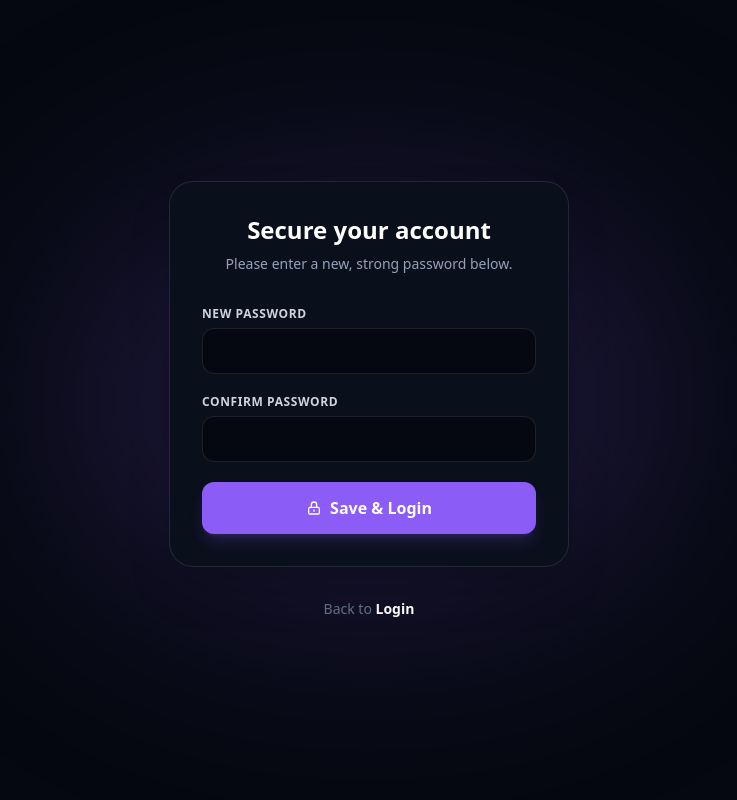
After one commit to profitsai/dropflow-landing, a Flask app: page /reset-password in a window 1280 px wide. The commit adds this page. Shown: the whole page, without its empty margins (271-1008 px from the left). Run offline with Flask 3, Linux system fonts and the light colour scheme; some libraries are stand-ins or nearby versions.

Commit message:
Wire Flask-Login auth flow and protect internal routes

```diff
--- a/app.py
+++ b/app.py
@@ -1,58 +1,196 @@
-from flask import Flask, render_template
+import os
+
+from dotenv import load_dotenv
+from flask import Flask, redirect, render_template, request, url_for
+from flask_login import (
+    LoginManager,
+    current_user,
+    login_required,
+    login_user,
+    logout_user,
+)
+from flask_migrate import Migrate
+from werkzeug.security import check_password_hash, generate_password_hash
+
+from models import User, db
+
+
+load_dotenv()
 
 app = Flask(__name__)
+app.config["SECRET_KEY"] = os.getenv("SECRET_KEY", "dev-secret-change-me")
+app.config["SQLALCHEMY_DATABASE_URI"] = os.getenv(
+    "SQLALCHEMY_DATABASE_URI", "sqlite:///dropflow.db"
+)
+app.config["SQLALCHEMY_TRACK_MODIFICATIONS"] = False
 
 
-@app.route('/')
-def index():
-    return render_template('index.html')
+db.init_app(app)
+login_manager = LoginManager(app)
+login_manager.login_view = "login"
+migrate = Migrate(app, db)
 
 
-@app.route('/pricing')
-def pricing():
-    return render_template('pricing.html')
+@login_manager.user_loader
+def load_user(user_id):
+    return db.session.get(User, int(user_id))
 
 
-@app.route('/login')
-def login():
-    return render_template('login.html')
+@app.route("/")
+def index():
+    return render_template("index.html")
 
 
-@app.route('/signup')
-@app.route('/register')
-def signup():
-    return render_template('signup.html')
+@app.route("/pricing")
+def pricing():
+    return render_template("pricing.html")
 
 
-@app.route('/dashboard')
-def dashboard():
-    return render_template('dashboard.html')
+@app.route("/terms")
+def terms():
+    return render_template("public/legal.html", page_title="Terms of Service")
 
 
-@app.route('/products')
-def products():
-    return render_template('products.html')
+@app.route("/privacy")
+def privacy():
+    return render_template("public/legal.html", page_title="Privacy Policy")
 
 
-@app.route('/orders')
-def orders():
-    return render_template('orders.html')
+@app.route("/login", methods=["GET", "POST"])
+def login():
+    if current_user.is_authenticated:
+        return redirect(url_for("dashboard"))
+
+    if request.method == "POST":
+        email = (request.form.get("email") or "").strip().lower()
+        password = request.form.get("password") or ""
+
+        user = User.query.filter_by(email=email).first()
+        if user and check_password_hash(user.password_hash, password):
+            login_user(user)
+            return redirect(url_for("dashboard"))
+
+        return render_template("login.html", error="Invalid email or password.")
+
+    return render_template("login.html")
 
 
-@app.route('/import')
-def import_page():
-    return render_template('import.html')
+@app.route("/logout", methods=["POST"])
+@login_required
+def logout():
+    logout_user()
+    return redirect(url_for("login"))
 
 
-@app.route('/scraper')
-def scraper():
-    return render_template('scraper.html')
+@app.route("/forgot-password")
+def forgot_password():
+    return render_template("auth/forgot_password.html")
 
 
-@app.route('/settings')
-def settings():
-    return render_template('settings.html')
+@app.route("/reset-password")
+def reset_password():
+    return render_template("auth/reset_password.html")
 
 
-if __name__ == '__main__':
+@app.route("/reset-password/<token>")
+def reset_password_token(token):
+    # Token route for future real implementation
+    return render_template("auth/reset_password.html", token=token)
+
+
+@app.route("/signup", methods=["GET", "POST"])
+@app.route("/register", methods=["GET", "POST"])
+def signup():
+    if current_user.is_authenticated:
+        return redirect(url_for("dashboard"))
+
+    if request.method == "POST":
+        email = (request.form.get("email") or "").strip().lower()
+        password = request.form.get("password") or ""
+
+        if not email or not password:
+            return render_template("signup.html", error="Email and password are required.")
+
+        existing_user = User.query.filter_by(email=email).first()
+        if existing_user:
+            return render_template("signup.html", error="An account with that email already exists.")
+
+        user = User(
+            email=email,
+            password_hash=generate_password_hash(password),
+            full_name=(request.form.get("name") or "").strip() or None,
+        )
+        db.session.add(user)
+        db.session.commit()
+
+        login_user(user)
+        return redirect(url_for("dashboard"))
+
+    return render_template("signup.html")
+
+
+@app.route("/dashboard")
+@login_required
+def dashboard():
+    return render_template("dashboard.html")
+
+
+@app.route("/products")
+@login_required
+def products():
+    return render_template("products.html")
+
+
+@app.route("/products/<product_id>")
+@login_required
+def product_single(product_id):
+    # Pass the ID to the template so we can use it dynamically later
+    return render_template("app/product_detail.html", product_id=product_id)
+
+
+@app.route("/orders")
+@login_required
+def orders():
+    return render_template("orders.html")
+
+
+@app.route("/orders/<order_id>")
+@login_required
+def order_single(order_id):
+    # Pass the ID to the template for dynamic rendering
+    return render_template("app/order_detail.html", order_id=order_id)
+
+
+@app.route("/import")
+@login_required
+def import_page():
+    return render_template("import.html")
+
+
+@app.route("/scraper")
+@login_required
+def scraper():
+    return render_template("scraper.html")
+
+
+@app.route("/settings")
+@login_required
+def settings():
+    return render_template("app/settings.html")
+
+
+@app.route("/upgrade-success")
+@login_required
+def upgrade_success():
+    # In a real app, you'd verify the Stripe session ID here first
+    return render_template("app/upgrade_success.html")
+
+
+@app.route("/upgrade-cancelled")
+@login_required
+def upgrade_cancelled():
+    return render_template("app/upgrade_cancelled.html")
+
+
+if __name__ == "__main__":
     app.run(debug=True)
--- /dev/null
+++ b/templates/auth/reset_password.html
@@ -0,0 +1,51 @@
+<!DOCTYPE html>
+<html lang="en">
+<head>
+  <meta charset="UTF-8">
+  <meta name="viewport" content="width=device-width, initial-scale=1.0">
+  <title>Secure New Password | DropFlow</title>
+  <script src="https://cdn.tailwindcss.com"></script>
+  <script>
+    tailwind.config = {
+      theme: {
+        extend: {
+          colors: {
+            brand: { DEFAULT: '#8b5cf6', dark: '#6d28d9', light: '#a78bfa' },
+            bg: { dark: '#050810', card: '#0a0f1c' }
+          }
+        }
+      }
+    }
+  </script>
+</head>
+<body class="bg-bg-dark text-slate-300 font-sans antialiased flex items-center justify-center min-h-screen relative overflow-hidden">
+  <div class="absolute top-1/2 left-1/2 -translate-x-1/2 -translate-y-1/2 w-[600px] h-[400px] bg-brand/20 blur-[120px] rounded-full pointer-events-none"></div>
+
+  <div class="w-full max-w-md px-6 relative z-10">
+    <div class="bg-bg-card border border-white/10 rounded-3xl p-8 shadow-2xl relative overflow-hidden">
+      <h2 class="text-2xl font-bold text-white mb-2 text-center">Secure your account</h2>
+      <p class="text-sm text-slate-400 text-center mb-8">Please enter a new, strong password below.</p>
+
+      <form action="/login" class="space-y-5">
+        <div>
+          <label class="block text-xs font-bold text-slate-300 mb-1.5 uppercase tracking-wider">New Password</label>
+          <input type="password" required class="w-full bg-[#050810] border border-white/10 rounded-xl px-4 py-3 text-sm text-white focus:outline-none focus:border-brand transition-all">
+        </div>
+        <div>
+          <label class="block text-xs font-bold text-slate-300 mb-1.5 uppercase tracking-wider">Confirm Password</label>
+          <input type="password" required class="w-full bg-[#050810] border border-white/10 rounded-xl px-4 py-3 text-sm text-white focus:outline-none focus:border-brand transition-all">
+        </div>
+        <button type="submit" class="w-full bg-brand hover:bg-brand-light text-white font-bold py-3.5 rounded-xl transition-all shadow-lg shadow-brand/20 flex justify-center items-center gap-2 mt-2">
+          <svg class="w-4 h-4" fill="none" viewBox="0 0 24 24" stroke="currentColor"><path stroke-linecap="round" stroke-linejoin="round" stroke-width="2" d="M12 15v2m-6 4h12a2 2 0 002-2v-6a2 2 0 00-2-2H6a2 2 0 00-2 2v6a2 2 0 002 2zm10-10V7a4 4 0 00-8 0v4h8V7a4 4 0 00-8 0v4h8z" /></svg>
+          Save & Login
+        </button>
+      </form>
+    </div>
+
+    <p class="text-center text-sm text-slate-500 mt-8">
+      Back to
+      <a href="/login" class="text-white font-bold hover:text-brand-light transition-colors">Login</a>
+    </p>
+  </div>
+</body>
+</html>
--- a/templates/signup.html
+++ b/templates/signup.html
@@ -54,7 +54,11 @@
                 <div class="h-px bg-white/10 flex-1"></div>
             </div>
 
-            <form action="/checkout" method="GET" class="space-y-5">
+            {% if error %}
+            <div class="mb-4 rounded-xl border border-red-500/30 bg-red-500/10 px-4 py-3 text-sm text-red-200">{{ error }}</div>
+            {% endif %}
+
+            <form action="{{ url_for('signup') }}" method="POST" class="space-y-5">
                 <div>
                     <label class="block text-sm font-medium text-slate-300 mb-1.5" for="name">Full Name</label>
                     <input type="text" id="name" name="name" autocomplete="name" placeholder="John Doe" required class="w-full bg-[#050810] border border-white/10 rounded-xl px-4 py-3 text-sm text-white focus:outline-none focus:border-brand focus:ring-1 focus:ring-brand transition-all placeholder-slate-600">
```
Also changed, not shown: templates/login.html (+6 -2 lines), README.md.
